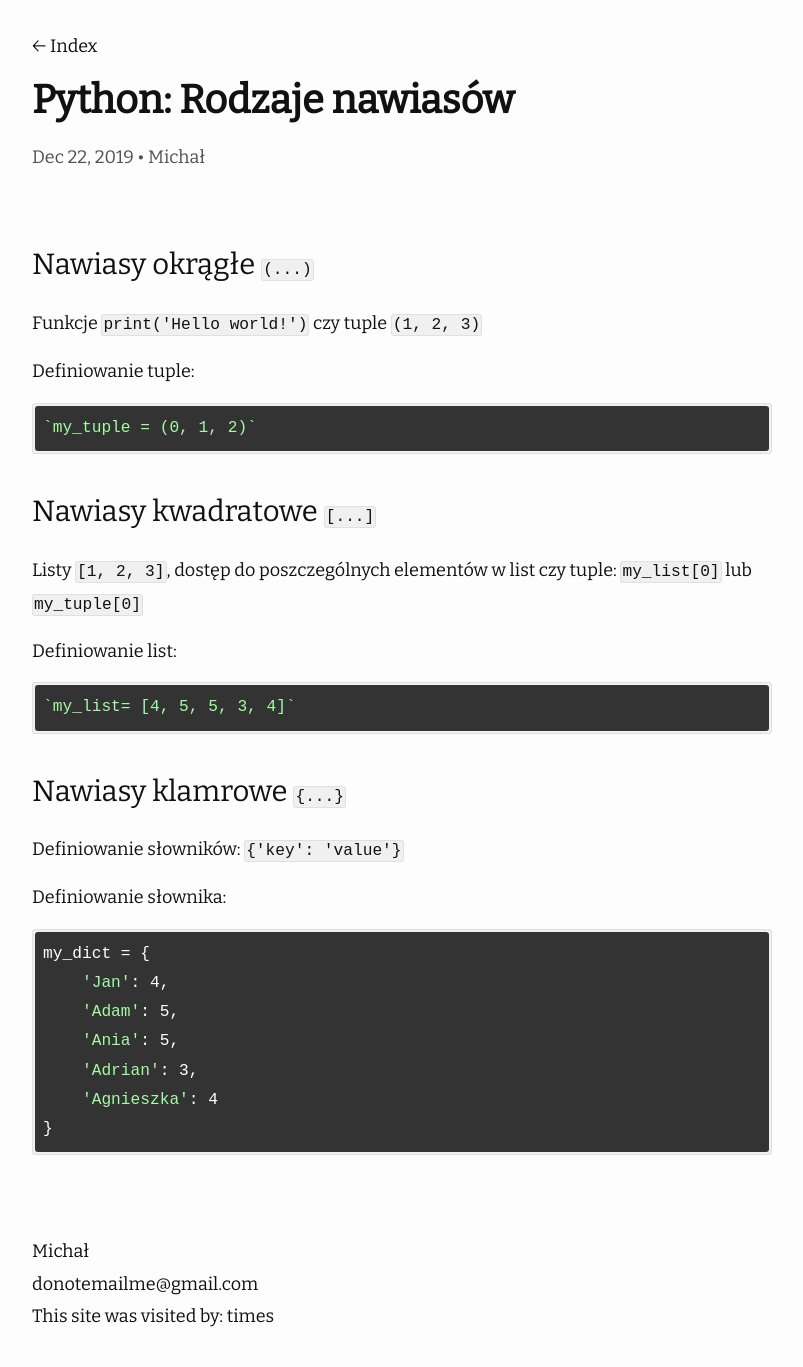
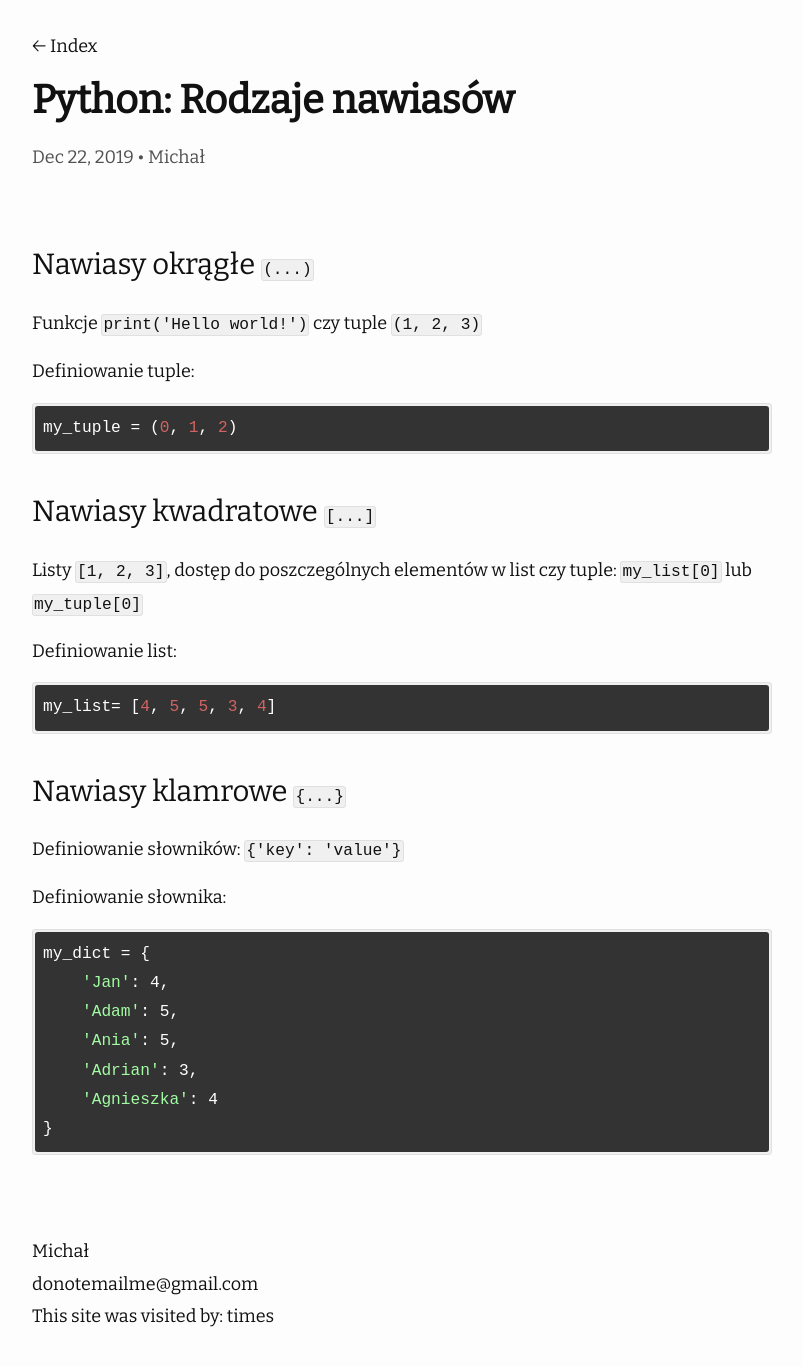
Before and after one commit to mgurg/mgurg.github.io, a Jekyll site: the page built from _posts/2019-12-22-python-rodzaje-nawiasow.md, in a window 1280 px wide. Shown: the whole page, without its empty margins (238-1041 px from the left). Built offline with Jekyll 4.4.1, drawn with Linux system fonts in a browser that asks for light colours; nearby versions of some CDN libraries; comment, search, counter and statistics services are not loaded.

````diff
--- a/_posts/2019-12-22-python-rodzaje-nawiasow.md
+++ b/_posts/2019-12-22-python-rodzaje-nawiasow.md
@@ -12,7 +12,7 @@ Funkcje `print('Hello world!')` czy tuple `(1, 2, 3)`
 
 Definiowanie tuple:
 ```python
-`my_tuple = (0, 1, 2)`
+my_tuple = (0, 1, 2)
 ```
 ### Nawiasy kwadratowe `[...]`
 
@@ -20,7 +20,7 @@ Listy `[1, 2, 3]`, dostęp do poszczególnych elementów w list czy tuple: `my_l
 
 Definiowanie list:
 ```python
-`my_list= [4, 5, 5, 3, 4]`
+my_list= [4, 5, 5, 3, 4]
 ```
 
 ### Nawiasy klamrowe `{...}`
````
